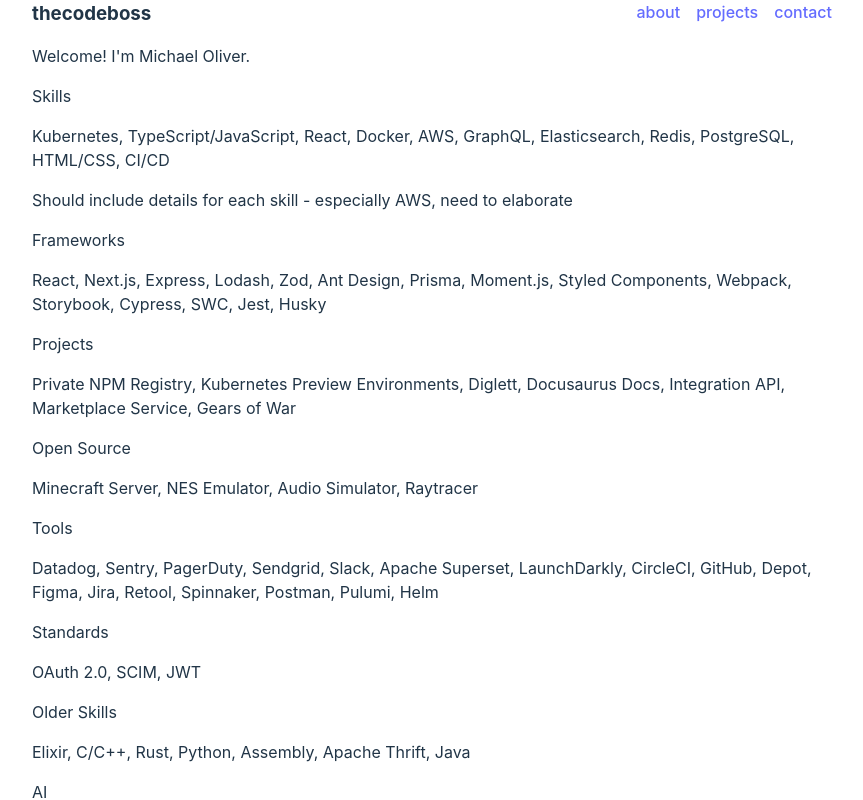
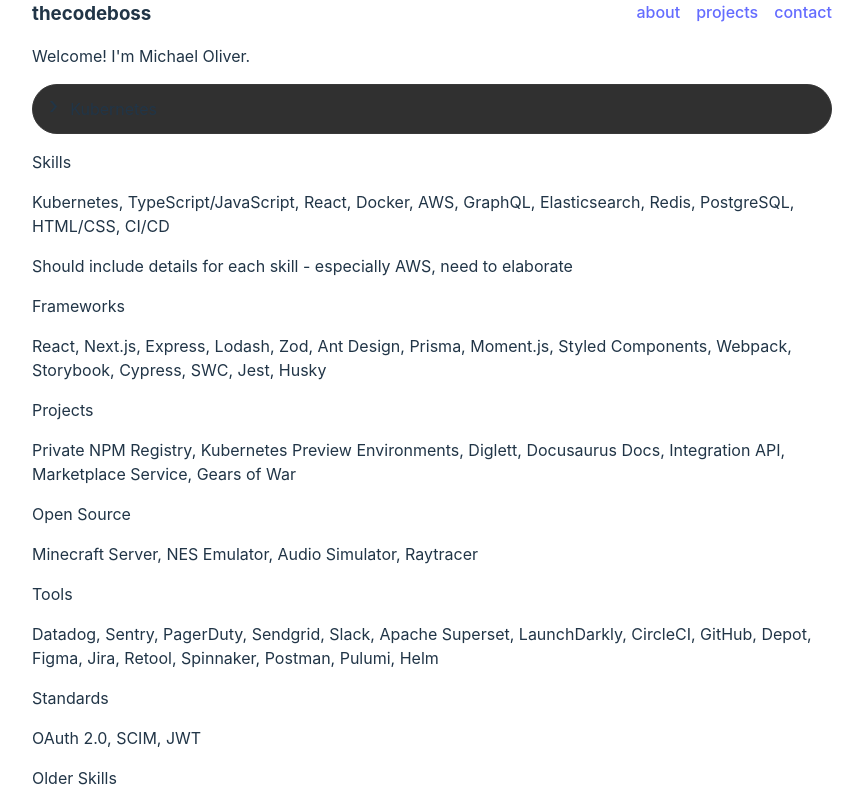
Before and after one commit to thecodeboss/thecodeboss.com, a React (Vite) app: page / in a window 1280 px wide. Shown: the top 800 px of the page, without its empty margins (208-1071 px from the left). Built offline with nearby package versions, Linux system fonts and the light colour scheme.

Commit message:
Implement a Collapse component

```diff
--- a/src/App.tsx
+++ b/src/App.tsx
@@ -1,4 +1,5 @@
 import "./App.css";
+import Collapse from "./components/Collapse";
 
 // TODO: Procedural generation of background
 // Public contributions to open source
@@ -22,6 +23,11 @@
 // Some Android/iOS/React Native experience
 
 function App() {
+  const collapseText = `
+    Okay so I need to write a whole bunch of text to see how well this thing wraps.
+    I'm not sure how it's going to look, but I'm hoping it looks pretty good.
+    Okay this is probably enough text to see how it's going to wrap.
+  `;
   return (
     <>
       <div className="header">
@@ -31,6 +37,7 @@
         <a>contact</a>
       </div>
       <p>Welcome! I'm Michael Oliver.</p>
+      <Collapse label="Kubernetes" children={collapseText} />
       <p>Skills</p>
       <p>
         Kubernetes, TypeScript/JavaScript, React, Docker, AWS, GraphQL,
--- /dev/null
+++ b/src/components/Collapse.css
@@ -0,0 +1,45 @@
+.collapse-header {
+  align-items: center;
+  background-color: #303030;
+  border: 1px solid #383838;
+  border-radius: 1.6rem;
+  cursor: pointer;
+  display: flex;
+  padding: 0.75rem 1rem;
+  transition: border-radius 0.25s;
+  transition-delay: 0.25s;
+}
+
+.collapse-expanded .collapse-header {
+  border-bottom-left-radius: 0;
+  border-bottom-right-radius: 0;
+  transition-delay: 0s;
+  transition-duration: 0s;
+}
+
+.collapse-icon {
+  font-size: 1.5rem;
+  line-height: 0;
+  margin-bottom: 0.33rem;
+  padding-right: 0.75rem;
+  transition: transform 0.25s ease;
+  transform-origin: 0.25rem 0.1875rem;
+  user-select: none;
+}
+
+.collapse-expanded .collapse-icon {
+  transform: rotate(90deg);
+}
+
+.collapse-content {
+  background-color: #383838;
+  overflow: hidden;
+  padding: 0rem 1rem;
+  height: 0;
+  transition: height 0.25s ease, padding 0.25s ease;
+}
+
+.collapse-expanded .collapse-content {
+  height: auto;
+  padding: 1rem;
+}
--- /dev/null
+++ b/src/components/Collapse.tsx
@@ -0,0 +1,23 @@
+import { useState } from "react";
+
+import "./Collapse.css";
+
+interface CollapseProps {
+  children: React.ReactNode;
+  label: React.ReactNode;
+}
+
+export default function Collapse({ children, label }: CollapseProps) {
+  const [expanded, setExpanded] = useState(false);
+  const toggleExpanded = () => setExpanded((prev) => !prev);
+
+  return (
+    <div className={`collapse ${expanded ? "collapse-expanded" : ""}`}>
+      <div className="collapse-header" onClick={toggleExpanded}>
+        <div className="collapse-icon">&rsaquo;</div>
+        <span className="collapse-header-text">{label}</span>
+      </div>
+      <div className="collapse-content">{children}</div>
+    </div>
+  );
+}
```
